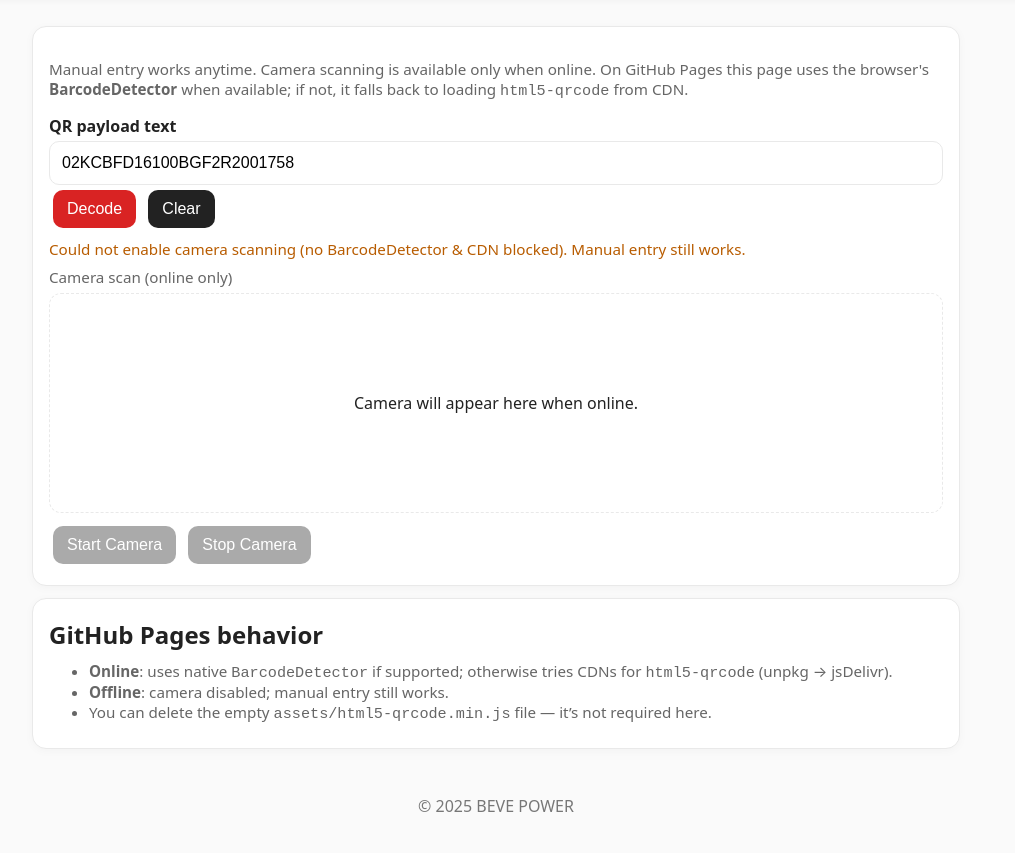
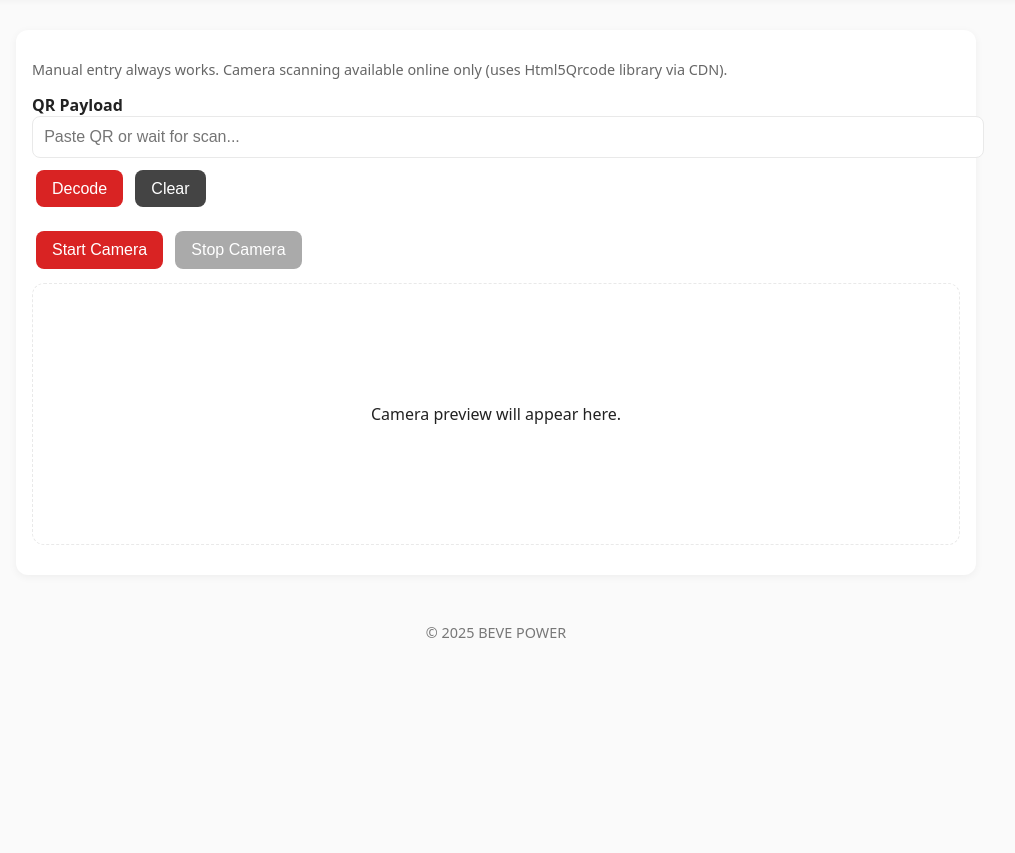
Before and after one commit to mohamadfattah/beveqr, a plain HTML site: page index.html in a window 1280 px wide. Shown: the part 241-1094 px from the top of the page, without its empty margins (144-1159 px from the left). After the commit the page ends 899 px from the top, so only its background shows below. Drawn offline with Linux system fonts and the light colour scheme.

Commit message:
Add files via upload

```diff
--- a/index.html
+++ b/index.html
@@ -1,35 +1,27 @@
 <!DOCTYPE html>
 <html lang="en">
 <head>
-<meta charset="utf-8" />
-<meta name="viewport" content="width=device-width,initial-scale=1" />
-<title>BEVE POWER | QR Cell Decoder (GitHub Pages)</title>
-<meta name="description" content="Decode GREAT POWER cell QR codes for BEVE POWER TITAN batteries. Manual entry or camera scan when online." />
+<meta charset="UTF-8" />
+<meta name="viewport" content="width=device-width, initial-scale=1.0" />
+<title>BEVE POWER | QR Cell Decoder</title>
+<meta name="description" content="Decode GREAT POWER cell QR codes for BEVE POWER TITAN batteries — Manual entry or camera scan (GitHub Pages ready)." />
 <link rel="icon" href="assets/favicon.svg" type="image/svg+xml" />
 <style>
   :root{ --brand:#d92323; --bg:#fafafa; --card:#fff; --text:#222; --muted:#666; --border:#e9e9e9; }
-  *{ box-sizing:border-box }
   body{ margin:0; background:var(--bg); color:var(--text); font-family:system-ui,-apple-system,Segoe UI,Roboto,Arial; }
-  header{ background:#fff; box-shadow:0 1px 8px rgba(0,0,0,.06); padding:14px; position:sticky; top:0; z-index:10; text-align:center }
-  header img{ max-width:220px; width:100%; height:auto }
-  header h1{ margin:.4rem 0 0 0; color:var(--brand); font-size:clamp(1.1rem,2.5vw,1.6rem) }
-  main{ max-width:960px; margin:0 auto; padding:16px }
-  .card{ background:var(--card); border:1px solid var(--border); border-radius:14px; padding:16px; margin:12px 0; box-shadow:0 2px 10px rgba(0,0,0,.03) }
-  .row{ display:flex; flex-wrap:wrap; gap:12px }
-  .box{ flex:1 1 220px; background:#f7f7f7; border:1px solid var(--border); border-radius:10px; padding:10px }
-  label{ font-weight:600; display:block; margin:.25rem 0 }
-  input[type=text]{ width:100%; padding:12px; border:1px solid var(--border); border-radius:10px; font-size:1rem }
-  input[type=text]:focus{ outline:none; border-color:var(--brand); box-shadow:0 0 0 3px rgba(217,35,35,.12) }
-  button{ background:var(--brand); color:#fff; border:none; border-radius:10px; padding:10px 14px; font-size:1rem; cursor:pointer; margin:.3rem .25rem }
-  button.secondary{ background:#222 }
-  button:disabled{ background:#aaa; cursor:not-allowed }
-  .muted{ color:var(--muted); font-size:.95rem }
-  .status{ font-size:.95rem; margin-top:.4rem }
-  .ok{ color:#0a7f2e } .warn{ color:#b85c00 } .err{ color:#b00020 }
-  #qrScanner{ min-height:220px; border:1px dashed var(--border); border-radius:12px; display:flex; align-items:center; justify-content:center; overflow:hidden; position:relative }
-  #qrScanner video{ width:100%; height:auto; }
-  footer{ color:#777; text-align:center; padding:18px 8px 36px }
-  @media (max-width:600px){ header img{ max-width:180px } #qrScanner{ min-height:180px } }
+  header{ background:#fff; text-align:center; box-shadow:0 1px 8px rgba(0,0,0,.06); padding:14px; position:sticky; top:0; z-index:10; }
+  header img{ max-width:220px; width:100%; height:auto; }
+  h1{ color:var(--brand); font-size:1.5rem; margin:0.5rem 0 0; }
+  main{ max-width:960px; margin:auto; padding:1rem; }
+  .card{ background:#fff; border-radius:12px; box-shadow:0 2px 8px rgba(0,0,0,.05); padding:1rem; margin:1rem 0; }
+  label{ display:block; font-weight:600; margin-top:.5rem; }
+  input[type=text]{ width:100%; padding:.7rem; font-size:1rem; border:1px solid var(--border); border-radius:8px; margin-bottom:.5rem; }
+  button{ background:var(--brand); color:#fff; border:none; border-radius:8px; padding:.6rem 1rem; font-size:1rem; cursor:pointer; margin:.25rem; }
+  button.secondary{ background:#444; }
+  button:disabled{ background:#aaa; cursor:not-allowed; }
+  #reader{ min-height:260px; border:1px dashed var(--border); border-radius:12px; display:flex; align-items:center; justify-content:center; margin-top:10px; }
+  .muted{ color:var(--muted); font-size:.9rem; }
+  footer{ text-align:center; color:#777; padding:1rem; font-size:.9rem; }
 </style>
 </head>
 <body>
@@ -40,112 +32,62 @@
 
 <main>
   <section class="card">
-    <p class="muted">Manual entry works anytime. Camera scanning is available only when online. On GitHub Pages this page uses the browser's <b>BarcodeDetector</b> when available; if not, it falls back to loading <code>html5-qrcode</code> from CDN.</p>
+    <p class="muted">Manual entry always works. Camera scanning available online only (uses Html5Qrcode library via CDN).</p>
 
-    <label for="qrInput">QR payload text</label>
-    <input id="qrInput" type="text" placeholder="e.g. 02KCBFD16100BGF2R2001758" autocomplete="off" />
+    <label for="qrInput">QR Payload</label>
+    <input id="qrInput" type="text" placeholder="Paste QR or wait for scan..." />
     <div>
-      <button id="decodeBtn" onclick="decodeInput()">Decode</button>
+      <button onclick="decodeInput()">Decode</button>
       <button class="secondary" onclick="clearAll()">Clear</button>
     </div>
 
-    <div class="status" id="netStatus">Checking connection…</div>
-    <p class="muted" style="margin:.5rem 0 .4rem">Camera scan (online only)</p>
-    <div id="qrScanner">Camera will appear here when online.</div>
-    <div style="margin-top:8px">
-      <button id="startBtn" onclick="startScanner()" disabled>Start Camera</button>
-      <button id="stopBtn" class="secondary" onclick="stopScanner()" disabled>Stop Camera</button>
+    <div style="margin-top:1rem;">
+      <button id="startBtn" onclick="startCamera()">Start Camera</button>
+      <button id="stopBtn" class="secondary" onclick="stopCamera()" disabled>Stop Camera</button>
     </div>
+
+    <div id="reader">Camera preview will appear here.</div>
+    <p id="result" class="muted"></p>
   </section>
 
-  <section id="decodedCard" class="card" style="display:none">
-    <h2 style="margin:.2rem 0 1rem">Decoded Information</h2>
-    <div class="row">
-      <div class="box"><b>Cell Type</b><div id="cellType"></div></div>
-      <div class="box"><b>Capacity</b><div id="capacity"></div></div>
-      <div class="box"><b>Voltage</b><div id="voltage"></div></div>
-      <div class="box"><b>Production Base</b><div id="base"></div></div>
-      <div class="box"><b>Production Date</b><div id="date"></div></div>
-      <div class="box"><b>Serial</b><div id="serial"></div></div>
-    </div>
-    <p id="notes" class="muted" style="margin-top:10px"></p>
-  </section>
-
-  <section class="card">
-    <h2 style="margin:.2rem 0 .6rem">GitHub Pages behavior</h2>
-    <ul class="muted" style="margin:.2rem 0 .6rem">
-      <li><b>Online</b>: uses native <code>BarcodeDetector</code> if supported; otherwise tries CDNs for <code>html5-qrcode</code> (unpkg → jsDelivr).</li>
-      <li><b>Offline</b>: camera disabled; manual entry still works.</li>
-      <li>You can delete the empty <code>assets/html5-qrcode.min.js</code> file — it’s not required here.</li>
-    </ul>
+  <section id="decodedCard" class="card" style="display:none;">
+    <h2>Decoded Information</h2>
+    <div><b>Cell Type:</b> <span id="cellType"></span></div>
+    <div><b>Capacity:</b> <span id="capacity"></span></div>
+    <div><b>Voltage:</b> <span id="voltage"></span></div>
+    <div><b>Production Base:</b> <span id="base"></span></div>
+    <div><b>Production Date:</b> <span id="date"></span></div>
+    <div><b>Serial:</b> <span id="serial"></span></div>
+    <p id="notes" class="muted"></p>
   </section>
 </main>
 
 <footer>© <span id="yearNow"></span> BEVE POWER</footer>
 
+<script src="https://unpkg.com/html5-qrcode@2.3.7/minified/html5-qrcode.min.js"></script>
 <script>
-const CDNS=[
-  "https://unpkg.com/html5-qrcode@2.3.7/minified/html5-qrcode.min.js",
-  "https://cdn.jsdelivr.net/npm/html5-qrcode@2.3.7/minified/html5-qrcode.min.js"
-];
-let html5Ready=false, usingBarcodeDetector=false, scanner=null, running=false, videoEl=null, stream=null, rafId=null;
+document.getElementById('yearNow').textContent = new Date().getFullYear();
+let scanner = null;
 
-function setStatus(t,c){const el=document.getElementById('netStatus'); el.textContent=t; el.className='status '+(c||'');}
-function toggleButtons(){document.getElementById('startBtn').disabled = !(navigator.onLine && (usingBarcodeDetector || html5Ready)); document.getElementById('stopBtn').disabled = !running;}
-
-function loadScript(src){return new Promise((res,rej)=>{const s=document.createElement('script'); s.src=src; s.async=true; s.onload=()=>res(src); s.onerror=()=>rej(new Error('Failed to load '+src)); document.head.appendChild(s);});}
-
-async function prepareCamera(){
-  if(!navigator.onLine){ setStatus('Offline: camera scanning disabled. Manual entry works.', 'warn'); toggleButtons(); return; }
-  // Prefer BarcodeDetector if available
-  if('BarcodeDetector' in window){
-    try{
-      const formats = await BarcodeDetector.getSupportedFormats ? await BarcodeDetector.getSupportedFormats() : ['qr_code'];
-      if(!formats || formats.includes('qr_code')){
-        usingBarcodeDetector = true;
-        setStatus('Online: camera scanning available (BarcodeDetector).', 'ok');
-        toggleButtons();
-        return;
-      }
-    }catch(e){ /* continue to CDN fallback */ }
-  }
-  // Fallback: html5-qrcode from CDN
-  for(const url of CDNS){
-    try{
-      await loadScript(url);
-      if(typeof Html5Qrcode==='function'){ html5Ready=true; setStatus('Online: camera scanning available (CDN).', 'ok'); toggleButtons(); return; }
-    }catch(e){ /* try next */ }
-  }
-  setStatus('Could not enable camera scanning (no BarcodeDetector & CDN blocked). Manual entry still works.', 'warn');
-  toggleButtons();
-}
-
-window.addEventListener('online', prepareCamera);
-window.addEventListener('offline', ()=>{ setStatus('Offline: camera scanning disabled. Manual entry works.', 'warn'); toggleButtons(); });
-window.addEventListener('load', ()=>{
-  document.getElementById('yearNow').textContent = new Date().getFullYear();
-  document.getElementById('qrInput').value = '02KCBFD16100BGF2R2001758';
-  prepareCamera();
-});
-
-// ---- Decoder (from your spec) ----
-const yearMap={'B':2021,'C':2022,'D':2023,'E':2024,'F':2025,'G':2026,'H':2027,'J':2028,'K':2029};
+const yearMap={'B':2021,'C':2022,'D':2023,'E':2024,'F':2025,'G':2026,'H':2027};
 const monthMap={'1':'Jan','2':'Feb','3':'Mar','4':'Apr','5':'May','6':'Jun','7':'Jul','8':'Aug','9':'Sep','A':'Oct','B':'Nov','C':'Dec'};
 const dateMap={'1':1,'2':2,'3':3,'4':4,'5':5,'6':6,'7':7,'8':8,'9':9,'A':10,'B':11,'C':12,'D':13,'E':14,'F':15,'G':16,'H':17,'J':18,'K':19,'L':20,'M':21,'N':22,'P':23,'R':24,'S':25,'T':26,'V':27,'W':28,'X':29,'Y':30,'O':31};
 
 function decodeCell(qr){
-  qr=(qr||'').trim().toUpperCase(); if(!qr) return {error:'Empty QR payload'};
-  const serialMatch=qr.match(/\d{5,}$/); const serial=serialMatch?serialMatch[0]:'Unknown';
-  const before=serialMatch?qr.slice(0,-serial.length):qr;
-  const dateC=before.slice(-1), monthC=before.slice(-2,-1), yearC=before.slice(-3,-2);
-  const year=yearMap[yearC]||'Unknown', month=monthMap[monthC]||'Unknown', day=dateMap[dateC]||'Unknown';
-  const capacity = qr.includes('300') ? '300Ah' : qr.includes('280') ? '280Ah' : qr.includes('100') ? '100Ah' : 'Unknown';
+  qr = qr.trim().toUpperCase();
+  const serial = qr.match(/\d{5,}$/)?.[0] || 'Unknown';
+  const before = qr.slice(0, -serial.length);
+  const dateC = before.slice(-1), monthC = before.slice(-2,-1), yearC = before.slice(-3,-2);
+  const year = yearMap[yearC] || 'Unknown';
+  const month = monthMap[monthC] || 'Unknown';
+  const day = dateMap[dateC] || 'Unknown';
+  const capacity = qr.includes('100')?'100Ah':qr.includes('300')?'300Ah':'Unknown';
   return {year,month,day,serial,capacity};
 }
 
 function decodeInput(){
-  const txt=document.getElementById('qrInput').value;
-  const r=decodeCell(txt); if(r.error){ alert(r.error); return; }
+  const qr = document.getElementById('qrInput').value;
+  const r = decodeCell(qr);
   document.getElementById('decodedCard').style.display='block';
   document.getElementById('cellType').textContent='GREAT POWER';
   document.getElementById('capacity').textContent=r.capacity;
@@ -159,74 +101,40 @@ function decodeInput(){
 function clearAll(){
   document.getElementById('qrInput').value='';
   document.getElementById('decodedCard').style.display='none';
-  stopScanner();
+  document.getElementById('result').textContent='';
+  if(scanner){scanner.clear(); scanner=null;}
+  document.getElementById('stopBtn').disabled=true;
+  document.getElementById('startBtn').disabled=false;
 }
 
-// ---- Camera control ----
-async function startScanner(){
-  if(!navigator.onLine){ alert('You are offline. Camera scanning is available only when online.'); return; }
-  // BarcodeDetector path
-  if(usingBarcodeDetector){
-    try{
-      const constraints={ video:{ facingMode:{ideal:'environment'} } };
-      stream = await navigator.mediaDevices.getUserMedia(constraints);
-      videoEl = document.createElement('video');
-      videoEl.playsInline = true; // iOS
-      videoEl.srcObject = stream;
-      await videoEl.play();
-      document.getElementById('qrScanner').innerHTML='';
-      document.getElementById('qrScanner').appendChild(videoEl);
-      running=true; toggleButtons();
-      const detector = new BarcodeDetector({ formats: ['qr_code'] });
-      const scanLoop = async ()=>{
-        if(!running) return;
-        try{
-          const codes = await detector.detect(videoEl);
-          if(codes && codes.length){
-            stopScanner();
-            document.getElementById('qrInput').value = codes[0].rawValue || codes[0].rawValue || '';
-            decodeInput();
-            return;
-          }
-        }catch(e){ /* ignore frame errors */ }
-        rafId = requestAnimationFrame(scanLoop);
-      };
-      scanLoop();
-    }catch(e){
-      alert('Camera error (BarcodeDetector): '+e);
-      running=false; toggleButtons();
-    }
-    return;
-  }
-  // html5-qrcode path
-  if(typeof Html5Qrcode!=='function'){ alert('Camera library not loaded yet. Please wait or refresh.'); return; }
-  try{
-    scanner = new Html5Qrcode('qrScanner');
-    const cfg = { fps: 10, qrbox: { width: 250, height: 250 } };
-    await scanner.start({ facingMode:'environment' }, cfg, (text)=>{
-      stopScanner();
-      document.getElementById('qrInput').value = text;
-      decodeInput();
-    });
-    running = true; toggleButtons();
-  }catch(e){
-    alert('Camera error: ' + e);
-    running = false; toggleButtons();
-  }
+function startCamera(){
+  if(!navigator.onLine){ alert('You must be online to use the camera scanner.'); return; }
+  document.getElementById('result').textContent='Starting camera...';
+  scanner = new Html5QrcodeScanner("reader", { fps: 10, qrbox: 250 });
+  scanner.render(onScanSuccess, onScanFailure);
+  document.getElementById('startBtn').disabled=true;
+  document.getElementById('stopBtn').disabled=false;
 }
 
-function stopScanner(){
-  // Stop BarcodeDetector flow
-  if(usingBarcodeDetector){
-    if(rafId){ cancelAnimationFrame(rafId); rafId=null; }
-    if(stream){ stream.getTracks().forEach(t=>t.stop()); stream=null; }
-    if(videoEl){ try{ videoEl.pause(); }catch{} videoEl.remove(); videoEl=null; }
+function stopCamera(){
+  if(scanner){
+    document.getElementById('reader').innerHTML='Camera stopped.';
+    scanner.clear();
+    scanner=null;
   }
-  // Stop html5-qrcode flow
-  if(scanner && running && typeof scanner.stop==='function'){
-    scanner.stop().then(()=>scanner.clear()).catch(()=>{});
-  }
-  running=false; toggleButtons();
+  document.getElementById('startBtn').disabled=false;
+  document.getElementById('stopBtn').disabled=true;
+}
+
+function onScanSuccess(decodedText, decodedResult){
+  document.getElementById('result').innerText = `Scanned: ${decodedText}`;
+  document.getElementById('qrInput').value = decodedText;
+  decodeInput();
+  stopCamera();
+}
+
+function onScanFailure(error){
+  console.warn(`QR error = ${error}`);
 }
 </script>
 </body>
```
